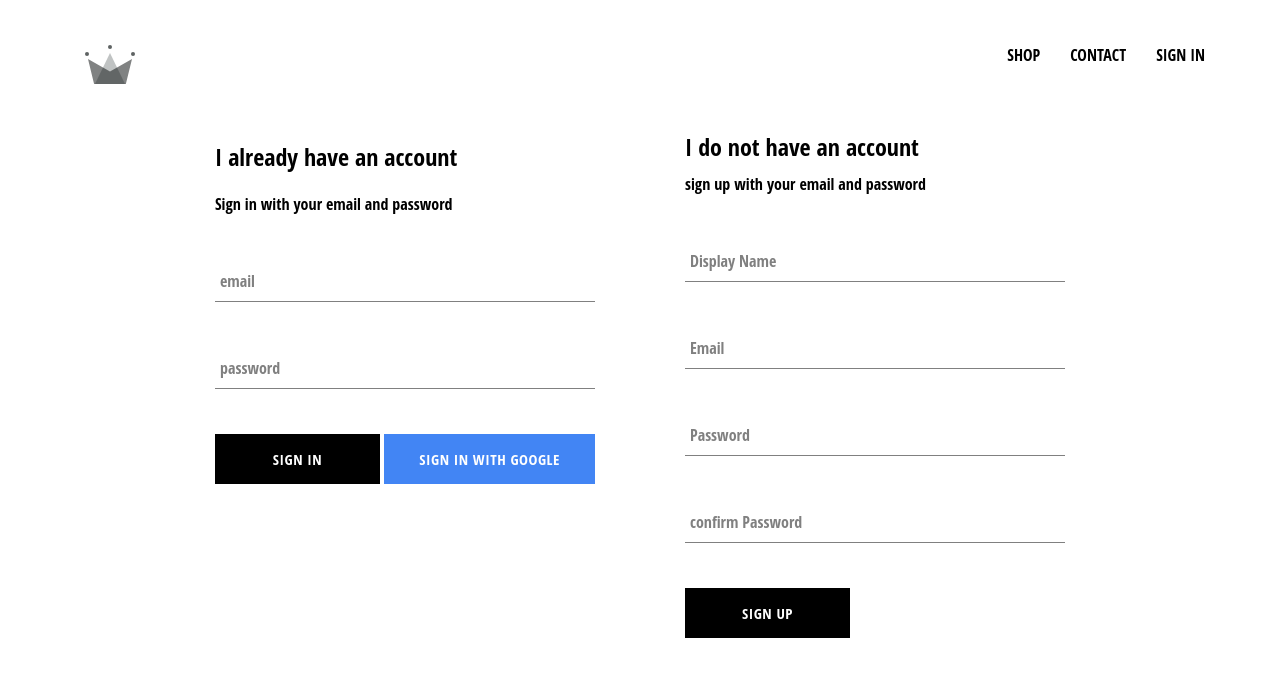
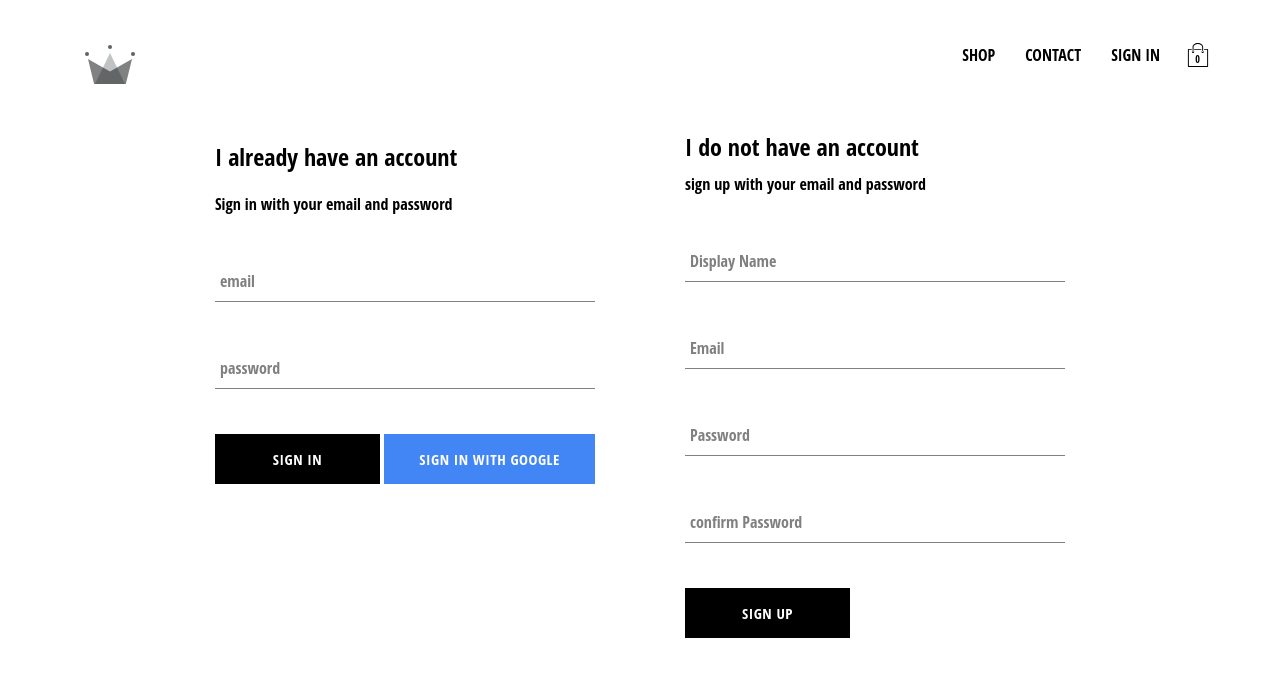
Before and after one commit to kizi2nv/crwn-clothing, a React (Create React App) app: page /signin in a window 1280 px wide. Shown: the top 676 px of the page. Built offline with nearby package versions, Linux system fonts and the light colour scheme; no server answers.

Commit message:
added cartIcon and cartDropDown components to our application, also implemente cart reducer

```diff
--- /dev/null
+++ b/src/components/cart-dropdown/cart-dropdown.component.jsx
@@ -0,0 +1,16 @@
+import React from 'react';
+
+import CustomButton from '../custom-button/custom-button.component';
+
+import './cart-dropdown.styles.scss';
+
+const CartDropdown= () => (
+
+    <div className='cart-dropdown'>
+        <div className=' cart-items'/>
+        <CustomButton>GO TO CHECK OUT</CustomButton>
+    </div>
+
+)
+
+ export default CartDropdown;
--- /dev/null
+++ b/src/components/cart-dropdown/cart-dropdown.styles.scss
@@ -0,0 +1,24 @@
+.cart-dropdown {
+    position: absolute;
+    width: 240px;
+    height: 340px;
+    display: flex;
+    flex-direction: column;
+    padding: 20px;
+    border: 1px solid black;
+    background-color: white;
+    top: 90px;
+    right: 40px;
+    z-index: 5;
+
+    .cart-items {
+      height: 240px;
+      display: flex;
+      flex-direction: column;
+      overflow: scroll;
+    }
+
+    button {
+      margin-top: auto;
+    }
+  }
--- /dev/null
+++ b/src/components/cart-icon/cart-icon.component.jsx
@@ -0,0 +1,21 @@
+import React  from 'react';
+import {connect} from 'react-redux';
+ import {toggleCartHidden} from '../../redux/cart/cart.actions';
+
+import {ReactComponent as ShoppingIcon} from '../../assets/shopping-bag.svg';
+
+import './cart-icon.styles.scss';
+
+
+const CartIcon = ({toggleCartHidden}) => (
+    <div className='cart-icon' onClick={toggleCartHidden}>
+        <ShoppingIcon className='shopping-icon'/>
+        <span className='item-count'>0</span>
+    </div>
+);
+
+const mapDispatchToProps = dispatch => ({
+    toggleCartHidden: () =>dispatch(toggleCartHidden())
+});
+
+export default connect(null, mapDispatchToProps) (CartIcon);
--- /dev/null
+++ b/src/components/cart-icon/cart-icon.styles.scss
@@ -0,0 +1,21 @@
+.cart-icon {
+    width: 45px;
+    height: 45px;
+    position: relative;
+    display: flex;
+    align-items: center;
+    justify-content: center;
+    cursor: pointer;
+
+    .shopping-icon {
+      width: 24px;
+      height: 24px;
+    }
+
+    .item-count {
+      position: absolute;
+      font-size: 10px;
+      font-weight: bold;
+      bottom: 12px;
+    }
+  }
--- a/src/components/header/header.components.jsx
+++ b/src/components/header/header.components.jsx
@@ -3,12 +3,14 @@
 import {connect } from 'react-redux';
 
 import {auth} from '../../firebase/firebase.utils';
+import  CartIcon from '../cart-icon/cart-icon.component';
+import  CartDropdown from '../cart-dropdown/cart-dropdown.component';
 
 import {ReactComponent as Logo}  from '../../assets/crown.svg';
 
  import './header.styles.scss';
 
- const Header = ({ currentUser }) =>(
+ const Header = ({ currentUser,hidden }) =>(
      <div className='header'>
      <Link className='logo-container' to="/">
         <Logo className='logo'/>
@@ -28,12 +30,15 @@
         :
         <Link className='option' to='/signin'>SIGN IN</Link>
     }
+    <CartIcon/>
     </div>
+    {hidden? null : <CartDropdown/>}
      </div>
  );
 
- const mapStateToProps = state =>({
-    currentUser: state.user.currentUser
+ const mapStateToProps = ({user:{currentUser},cart:{hidden} }) =>({
+    currentUser,
+    hidden
  })
 
  export default connect(mapStateToProps) (Header);
--- /dev/null
+++ b/src/redux/cart/cart.actions.js
@@ -0,0 +1,5 @@
+import CartActionTypes from './cart.type';
+
+export const toggleCartHidden = () => ({
+    type: CartActionTypes.TOGGLE_CART_HIDDEN
+});
--- /dev/null
+++ b/src/redux/cart/cart.reducer.js
@@ -0,0 +1,21 @@
+import CartActionTypes from './cart.type';
+
+const INITIAL_STATE = {
+    hidden: true
+};
+
+const cartReducer = ( state = INITIAL_STATE, action) => {
+
+    switch ( action.type){
+
+        case CartActionTypes.TOGGLE_CART_HIDDEN:
+            return{
+                ...state,
+                hidden: !state.hidden
+            }
+            default:
+                return state;
+    }
+}
+
+export default cartReducer;
--- /dev/null
+++ b/src/redux/cart/cart.type.js
@@ -0,0 +1,5 @@
+ const CartActionTypes = {
+    TOGGLE_CART_HIDDEN: 'TOGGLE_CART_HIDDEN'
+};
+
+export default CartActionTypes;
--- a/src/redux/root-reducer.js
+++ b/src/redux/root-reducer.js
@@ -2,6 +2,9 @@
 
 import userReducer from '../redux/user/user.reducer';
 
+import cartReducer from '../redux/cart/cart.reducer';
+
 export default combineReducers({
-    user:userReducer
+    user:userReducer,
+    cart : cartReducer
 })
```
Also changed, not shown: src/assets/shopping-bag.svg (added).
